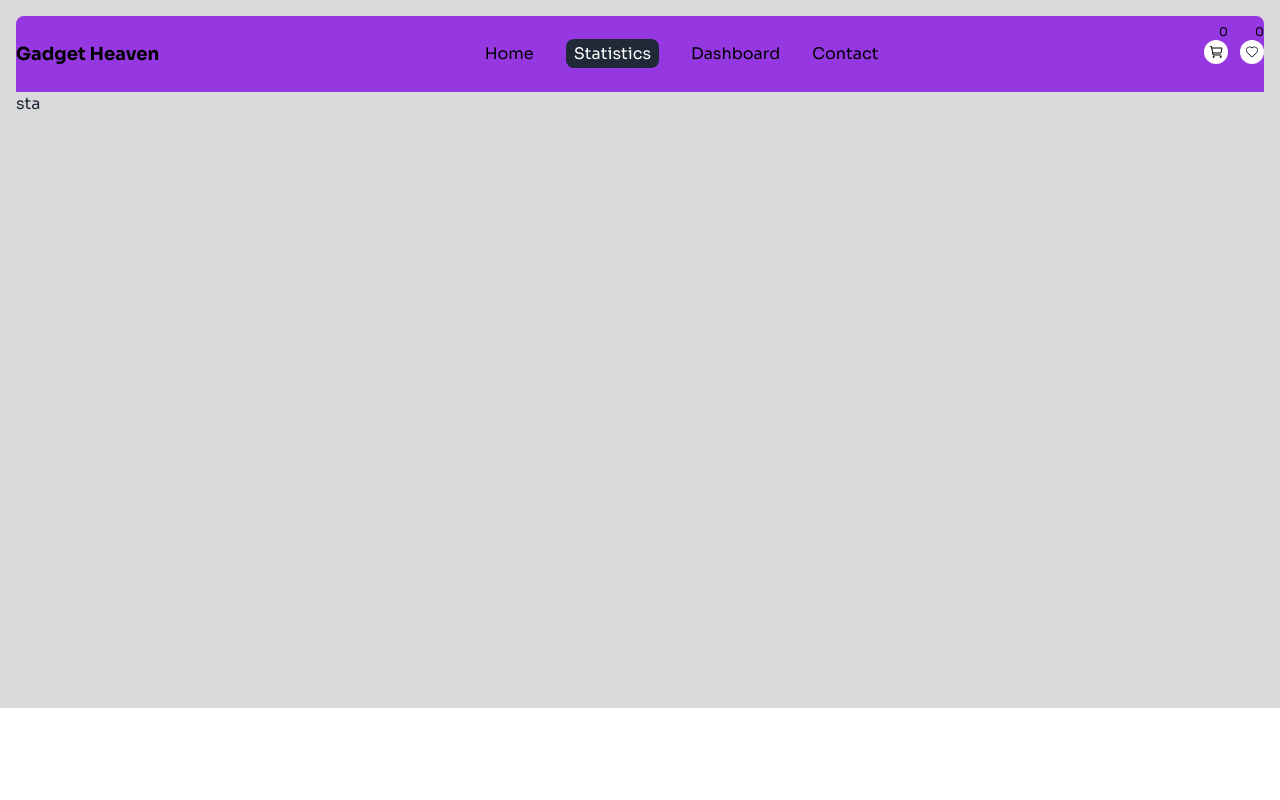
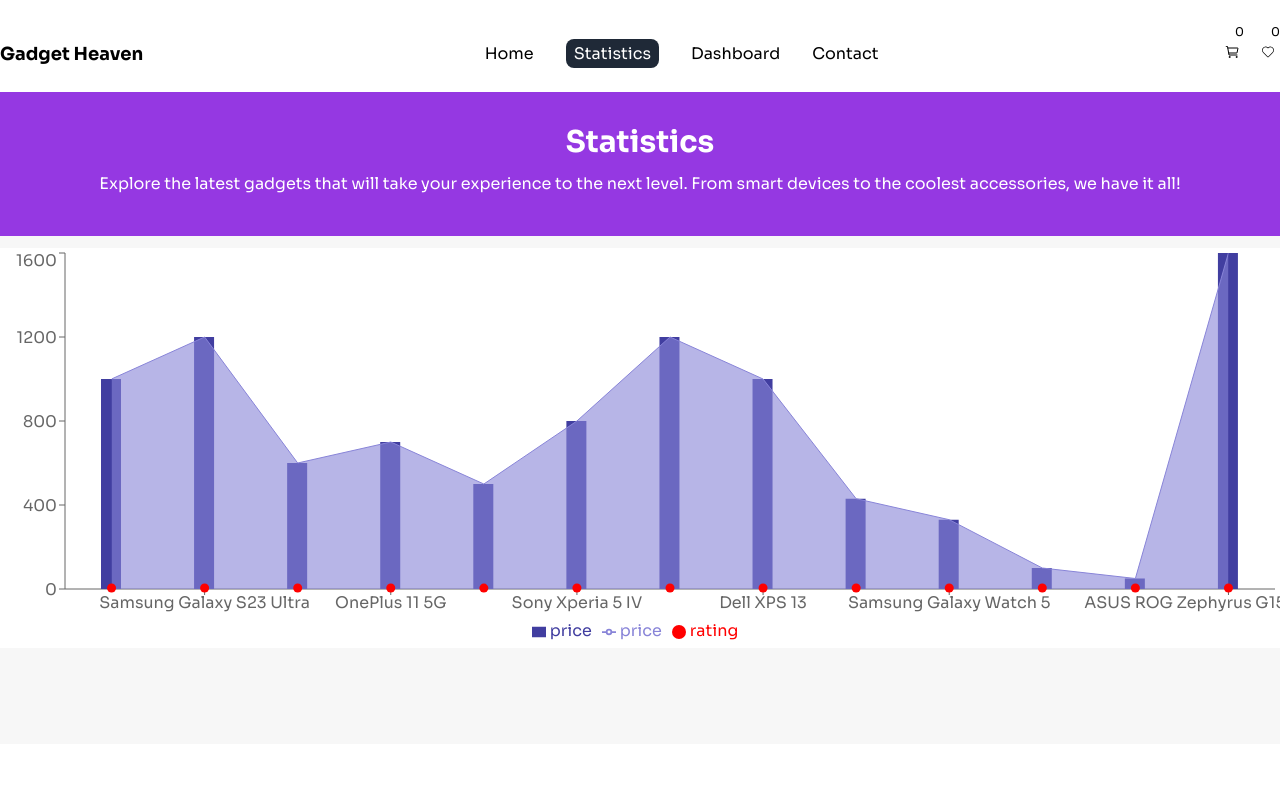
Before and after one commit to programming-hero-web-course-4/b10a8-gadget-heaven-RahulKhanSuvo, a React (Vite) app: page /statistics in a window 1280 px wide. Shown: the top 800 px of the page. Built offline with nearby package versions, Linux system fonts and the light colour scheme.

Commit message:
added statistics

```diff
--- a/package.json
+++ b/package.json
@@ -20,6 +20,7 @@
     "react-icons": "^5.3.0",
     "react-rating-stars-component": "^2.2.0",
     "react-router-dom": "^6.27.0",
+    "recharts": "^2.13.3",
     "sort-by": "^0.0.2"
   },
   "devDependencies": {
--- a/src/Layouts/MainLayout.jsx
+++ b/src/Layouts/MainLayout.jsx
@@ -32,11 +32,34 @@
       prevLoves.filter((item) => item.product_id !== productId)
     );
   };
-
   const resetCartAndLoves = () => {
     setProduct([]);
     setLoves([]);
   };
+  const containerBg =
+    pathname === "/" ||
+    pathname === "/category/Phone" ||
+    pathname === "/category/Laptop" ||
+    pathname === "/category/Accessories" ||
+    pathname === "/category/Smart%20Watches"
+      ? "bg-[#9538E2] mx-4 rounded-t-lg "
+      : "text-black bg-white pt-4";
+  const mainBg =
+    pathname === "/" ||
+    pathname === "/category/Phone" ||
+    pathname === "/category/Laptop" ||
+    pathname === "/category/Accessories" ||
+    pathname === "/category/Smart%20Watches"
+      ? "bg-[#F7F7F7]  pt-4"
+      : "bg-[#F7F7F7]";
+  const innerContainerMargin =
+    pathname === "/" ||
+    pathname === "/category/Phone" ||
+    pathname === "/category/Laptop" ||
+    pathname === "/category/Accessories" ||
+    pathname === "/category/Smart%20Watches"
+      ? "mx-4 "
+      : "";
   const pageMetaData = {
     "/": {
       title: "Gadget | Gadget Heaven",
@@ -64,19 +87,10 @@
       title: "Wishlist | Gadget Heaven",
       description: "Explore your saved items in the wishlist.",
     },
-    "/product/:id": {
-      title: "Product Details | Gadget Heaven",
-      description: "Discover more about this gadget.",
-    },
   };
   const currentMeta = pageMetaData[pathname] || pageMetaData["/"];
-
   return (
     <HelmetProvider>
-      <Helmet>
-        <title>{currentMeta.title}</title>
-        <meta name="description" content={currentMeta.description} />
-      </Helmet>
       <CartContext.Provider
         value={{
           product,
@@ -88,15 +102,22 @@
           resetCartAndLoves,
         }}
       >
-        <div className={`bg-[#D9D9D9] pt-4`}>
-          <div className={`bg-[#9538E2] mx-4 rounded-t-lg`}>
-            <div className="container mx-auto">
-              <NavBar />
+        <Helmet>
+          <title>{currentMeta.title}</title>
+          <meta name="description" content={currentMeta.description} />
+        </Helmet>
+        <div className={mainBg}>
+          <div className={containerBg}>
+            <div>
+              <div className="container mx-auto">
+                <NavBar />
+              </div>
             </div>
           </div>
-          <div className={`mx-4 min-h-[calc(100vh-280px)]`}>
+          <div className={`${innerContainerMargin} min-h-[calc(100vh-280px)]`}>
             <Outlet />
           </div>
+
           <Footer />
           <Toaster />
         </div>
--- a/src/Pages/Home.jsx
+++ b/src/Pages/Home.jsx
@@ -6,7 +6,7 @@
 const Home = () => {
   const categories = useLoaderData();
   return (
-    <div className="  ">
+    <div className=" ">
       <div className="relative">
         <Heading></Heading>
         <div className=" absolute -translate-y-72   lg:translate-x-80 ">
--- a/src/Pages/Statistics.jsx
+++ b/src/Pages/Statistics.jsx
@@ -1,7 +1,22 @@
+import { useLoaderData } from "react-router-dom";
+import SubHeading from "../components/SubHeading";
+import Chart from "../components/Chart";
+
 const Statistics = () => {
+  const data = useLoaderData();
   return (
-    <div>
-      <h3>sta</h3>
+    <div className="bg-[#F7F7F7]">
+      <div className="bg-[#9538E2] py-8">
+        <SubHeading
+          subTitle={
+            "Explore the latest gadgets that will  take your experience to the next level. From smart devices to the coolest accessories, we have it all!"
+          }
+          title={"Statistics"}
+        ></SubHeading>
+      </div>
+      <div className="container mx-auto bg-white mt-3">
+        <Chart data={data}></Chart>
+      </div>
     </div>
   );
 };
--- a/src/Routes/Routes.jsx
+++ b/src/Routes/Routes.jsx
@@ -35,6 +35,7 @@
       },
       {
         path: "/statistics",
+        loader: () => fetch("../products.json"),
         element: <Statistics></Statistics>,
       },
       {
--- a/src/components/Cart.jsx
+++ b/src/components/Cart.jsx
@@ -5,6 +5,7 @@
 import RemoveContext from "../Utils/RemoveContext";
 import Modal from "./Modal";
 import { useNavigate } from "react-router-dom";
+import { Helmet } from "react-helmet-async";
 const Cart = () => {
   const { removeCartLove, resetCartAndLoves } = useContext(RemoveContext);
 
--- /dev/null
+++ b/src/components/Chart.jsx
@@ -0,0 +1,29 @@
+import {
+  ComposedChart,
+  ResponsiveContainer,
+  XAxis,
+  YAxis,
+  Tooltip,
+  Legend,
+  Bar,
+  Area,
+  Scatter,
+} from "recharts";
+
+const Chart = ({ data }) => {
+  return (
+    <ResponsiveContainer width="100%" height={400}>
+      <ComposedChart data={data}>
+        <XAxis dataKey="product_title" />
+        <YAxis />
+        <Tooltip />
+        <Legend />
+        <Bar dataKey="price" barSize={20} fill="#413ea0" />
+        <Area dataKey="price" fill="#8884d8" stroke="#8884d8" />
+        <Scatter dataKey="rating" fill="red" />
+      </ComposedChart>
+    </ResponsiveContainer>
+  );
+};
+
+export default Chart;
--- a/src/components/Heading.jsx
+++ b/src/components/Heading.jsx
@@ -1,6 +1,6 @@
 const Heading = () => {
   return (
-    <div className="text-center bg-[#9538E2]  pt-12 pb-80">
+    <div className="text-center bg-[#9538E2] rounded-b-lg  pt-12 pb-80">
       <div className="container mx-auto">
         <h3 className="font-bold text-5xl text-white">
           Upgrade Your Tech Accessorize with <br />
--- a/src/components/ModalCom.jsx
+++ /dev/null
@@ -1,36 +0,0 @@
-import { useState } from "react";
-import Modal from "./Modal";
-
-const ModalCom = () => {
-  const [isModalOpen, setIsModalOpen] = useState(false);
-
-  const openModal = () => setIsModalOpen(true);
-  const closeModal = () => setIsModalOpen(false);
-  return (
-    <div>
-      <div className="App p-8">
-        <button
-          onClick={openModal}
-          className="bg-green-500 text-white px-4 py-2 rounded hover:bg-green-600"
-        >
-          Open Modal
-        </button>
-
-        <Modal isOpen={isModalOpen} onClose={closeModal}>
-          <h2 className="text-2xl font-semibold mb-4">Custom Modal</h2>
-          <p className="text-gray-700 mb-4">
-            This is a custom modal. You can add any content you want here.
-          </p>
-          <button
-            onClick={closeModal}
-            className="bg-blue-500 text-white px-4 py-2 rounded hover:bg-blue-600"
-          >
-            Close Modal
-          </button>
-        </Modal>
-      </div>
-    </div>
-  );
-};
-
-export default ModalCom;
--- a/src/components/NavBar.jsx
+++ b/src/components/NavBar.jsx
@@ -17,7 +17,7 @@
           pathname === "/category/Laptop" ||
           pathname === "/category/Accessories" ||
           pathname === "/category/Smart%20Watches"
-            ? "text-white pt-4"
+            ? "text-white pt-6"
             : "text-black  py-6 "
         } justify-between`}
       >
```
Also changed, not shown: 1 other file (tests, documents, lock files or other folders).
